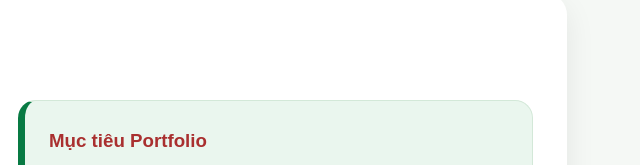
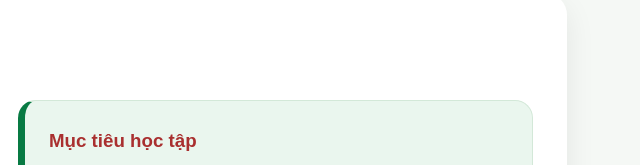
Before and after one commit to bachvu-0607/Porfolio, a plain HTML site: page index.html in a window 1280 px wide. Shown: the part 1140-1305 px from the top of the page, 633-1273 px from the left. Drawn offline with Linux system fonts and the light colour scheme.

Commit message:
Change header from 'Mục tiêu Portfolio' to 'Mục tiêu học tập'

```diff
--- a/index.html
+++ b/index.html
@@ -60,7 +60,7 @@
         </article>
 
         <article class="info-card">
-          <h3>Mục tiêu Portfolio</h3>
+          <h3>Mục tiêu học tập</h3>
           <ul>
             <li>Tổng hợp đầy đủ 6 bài tập thành phần.</li>
             <li>Trình bày quá trình thực hiện và kết quả học tập.</li>
```
